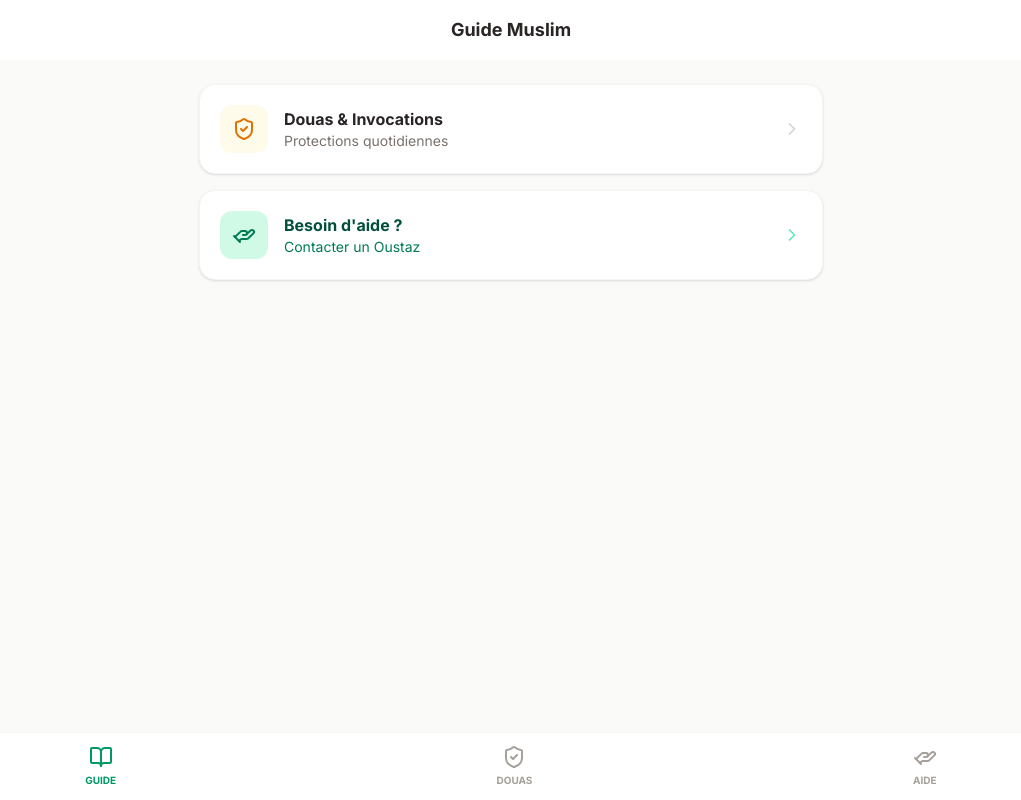
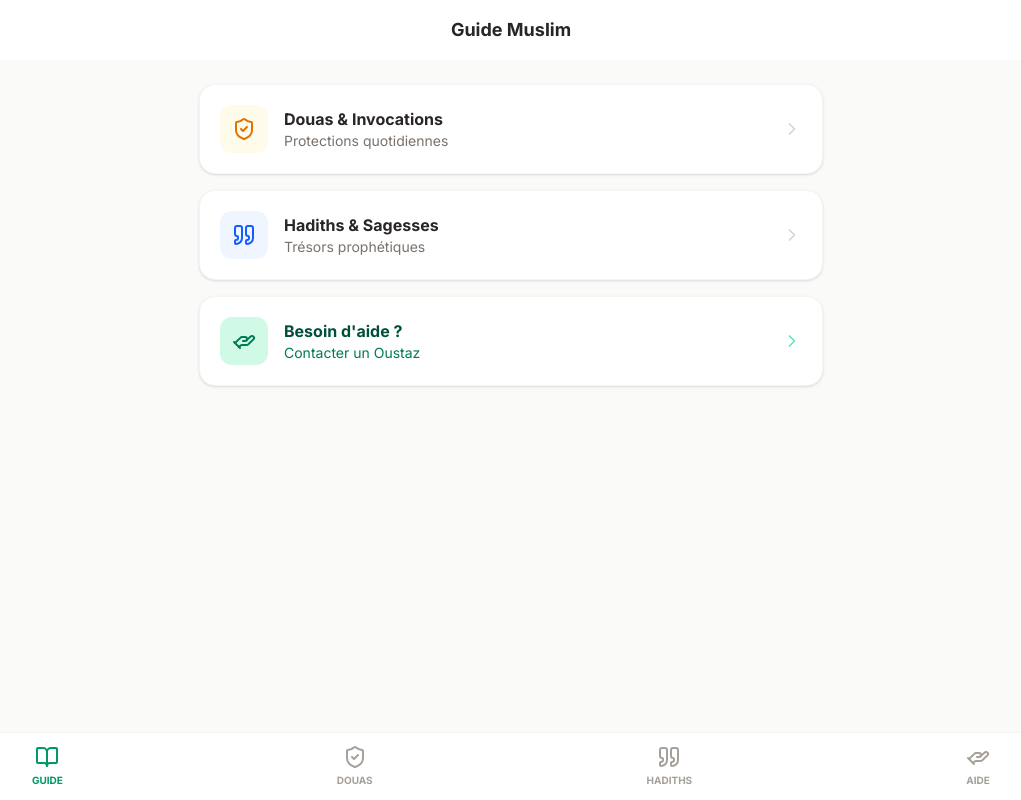
Before and after one commit to ibrahimakane2582447-create/Guide-, a React (Vite) app: page / in a window 1280 px wide. Both pictures are taken after a click on the button "Commencer mon guide". Shown: the whole page, without its empty margins (129-1150 px from the left). Built offline with nearby package versions, Linux system fonts and the light colour scheme.

Commit message:
feat: Introduce Hadiths view and disable user selection
Adds a new 'hadiths' view to the application.
Also, implements measures to prevent accidental context menu access and text selection on touch devices, improving user experience.

```diff
--- a/index.html
+++ b/index.html
@@ -2,7 +2,7 @@
 <html lang="en">
   <head>
     <meta charset="UTF-8" />
-    <meta name="viewport" content="width=device-width, initial-scale=1.0, maximum-scale=1.0, user-scalable=no" />
+    <meta name="viewport" content="width=device-width, initial-scale=1.0, maximum-scale=1.0, user-scalable=no, shrink-to-fit=no, viewport-fit=cover" />
     <title>My Google AI Studio App</title>
   </head>
   <body>
--- a/src/App.tsx
+++ b/src/App.tsx
@@ -12,7 +12,8 @@ import {
   Phone,
   MessageCircle,
   ChevronRight,
-  ArrowLeft
+  ArrowLeft,
+  Quote
 } from 'lucide-react';
 import { motion, AnimatePresence } from 'motion/react';
 
@@ -429,8 +430,8 @@ const Card = ({ children, onClick, className = "" }: { children: React.ReactNode
 );
 
 export default function App() {
-  const [view, setView] = useState<'welcome' | 'home' | 'douas' | 'help'>('welcome');
-  const [douaFilter, setDouaFilter] = useState<'all' | 'daily' | 'protection' | 'invocation' | 'lieux' | 'etudes' | 'transport' | 'hadith'>('all');
+  const [view, setView] = useState<'welcome' | 'home' | 'douas' | 'hadiths' | 'help'>('welcome');
+  const [douaFilter, setDouaFilter] = useState<'all' | 'daily' | 'protection' | 'invocation' | 'lieux' | 'etudes' | 'transport'>('all');
   const [welcomeQuote, setWelcomeQuote] = useState(WELCOME_QUOTES[0]);
 
   useEffect(() => {
@@ -450,7 +451,11 @@ export default function App() {
 
   if (view === 'welcome') {
     return (
-      <div className="min-h-screen bg-stone-50 flex flex-col items-center justify-center p-6 text-center">
+      <div
+        className="min-h-screen bg-stone-50 flex flex-col items-center justify-center p-6 text-center"
+        onContextMenu={(e) => e.preventDefault()}
+        onCopy={(e) => e.preventDefault()}
+      >
         <motion.div
           initial={{ opacity: 0, y: 20 }}
           animate={{ opacity: 1, y: 0 }}
@@ -479,7 +484,11 @@ export default function App() {
   }
 
   return (
-    <div className="min-h-screen bg-stone-50 pb-24">
+    <div
+      className="min-h-screen bg-stone-50 pb-24"
+      onContextMenu={(e) => e.preventDefault()}
+      onCopy={(e) => e.preventDefault()}
+    >
       {/* Header */}
       <header className="bg-white border-bottom border-stone-100 px-6 py-4 sticky top-0 z-10 flex items-center justify-between">
         {view !== 'home' ? (
@@ -492,6 +501,7 @@ export default function App() {
         <h2 className="text-lg font-bold text-stone-800">
           {view === 'home' && "Guide Muslim"}
           {view === 'douas' && "Douas & Invocations"}
+          {view === 'hadiths' && "Hadiths & Sagesses"}
           {view === 'help' && "Besoin d'aide"}
         </h2>
         <div className="w-10" />
@@ -518,6 +528,17 @@ export default function App() {
                 <ChevronRight className="text-stone-300 w-5 h-5" />
               </Card>
 
+              <Card onClick={() => setView('hadiths')} className="flex items-center gap-4">
+                <div className="w-12 h-12 bg-blue-50 rounded-xl flex items-center justify-center">
+                  <Quote className="text-blue-600 w-6 h-6" />
+                </div>
+                <div className="flex-1">
+                  <h3 className="font-bold text-stone-800">Hadiths & Sagesses</h3>
+                  <p className="text-sm text-stone-500">Trésors prophétiques</p>
+                </div>
+                <ChevronRight className="text-stone-300 w-5 h-5" />
+              </Card>
+
               <Card onClick={() => setView('help')} className="flex items-center gap-4 border-emerald-200 bg-emerald-50/30">
                 <div className="w-12 h-12 bg-emerald-100 rounded-xl flex items-center justify-center">
                   <HandHelping className="text-emerald-700 w-6 h-6" />
@@ -539,7 +560,7 @@ export default function App() {
               className="space-y-4"
             >
               <div className="flex gap-2 overflow-x-auto pb-2 no-scrollbar">
-                {['all', 'daily', 'protection', 'invocation', 'lieux', 'transport', 'etudes', 'hadith'].map((f) => (
+                {['all', 'daily', 'protection', 'invocation', 'lieux', 'transport', 'etudes'].map((f) => (
                   <button
                     key={f}
                     onClick={() => setDouaFilter(f as any)}
@@ -547,12 +568,12 @@ export default function App() {
                       douaFilter === f ? 'bg-amber-600 text-white shadow-md' : 'bg-white text-stone-500 border border-stone-100'
                     }`}
                   >
-                    {f === 'all' ? 'Tous' : f === 'lieux' ? 'Lieux' : f === 'etudes' ? 'Études & Examens' : f === 'hadith' ? 'Hadiths & Sagesses' : f === 'transport' ? 'Véhicules & Transport' : f.charAt(0).toUpperCase() + f.slice(1)}
+                    {f === 'all' ? 'Tous' : f === 'lieux' ? 'Lieux' : f === 'etudes' ? 'Études & Examens' : f === 'transport' ? 'Véhicules & Transport' : f.charAt(0).toUpperCase() + f.slice(1)}
                   </button>
                 ))}
               </div>
 
-              {DOUAS.filter(d => douaFilter === 'all' || d.category === douaFilter).map((doua) => (
+              {DOUAS.filter(d => d.category !== 'hadith' && (douaFilter === 'all' || d.category === douaFilter)).map((doua) => (
                 <div key={doua.id} className="bg-white p-6 rounded-2xl shadow-sm border border-stone-100">
                   <div className="flex justify-between items-start mb-4">
                     <h3 className="font-bold text-stone-800">{doua.title}</h3>
@@ -583,6 +604,50 @@ export default function App() {
                       <div className="pt-3 mt-4 border-t border-stone-50">
                         <p className="text-[11px] font-medium text-stone-400 uppercase tracking-wider text-right">
                           {doua.reporter}
+                        </p>
+                      </div>
+                    )}
+                  </div>
+                </div>
+              ))}
+            </motion.div>
+          )}
+
+          {view === 'hadiths' && (
+            <motion.div
+              key="hadiths"
+              initial={{ opacity: 0, x: 20 }}
+              animate={{ opacity: 1, x: 0 }}
+              className="space-y-4"
+            >
+              {DOUAS.filter(d => d.category === 'hadith').map((hadith) => (
+                <div key={hadith.id} className="bg-white p-6 rounded-2xl shadow-sm border border-stone-100">
+                  <div className="flex justify-between items-start mb-4">
+                    <h3 className="font-bold text-stone-800">{hadith.title}</h3>
+                    <span className="text-[10px] uppercase tracking-wider font-bold px-2 py-1 rounded-full bg-blue-50 text-blue-600">
+                      Hadith
+                    </span>
+                  </div>
+                  <p className="arabic-text text-2xl text-stone-900 mb-4 text-right leading-loose">{hadith.arabic}</p>
+                  <div className="h-px bg-stone-100 mb-4" />
+
+                  <div className="space-y-3">
+                    <div className="flex gap-2 items-start">
+                      <span className="text-[10px] font-bold text-stone-400 bg-stone-100 px-1.5 py-0.5 rounded uppercase mt-0.5">FR</span>
+                      <p className="text-stone-600 text-sm italic leading-relaxed flex-1">"{hadith.french}"</p>
+                    </div>
+
+                    {hadith.wolof && (
+                      <div className="flex gap-2 items-start pt-1">
+                        <span className="text-[10px] font-bold text-emerald-600 bg-emerald-50 px-1.5 py-0.5 rounded uppercase mt-0.5">WO</span>
+                        <p className="text-stone-600 text-sm italic leading-relaxed flex-1 text-emerald-900">"{hadith.wolof}"</p>
+                      </div>
+                    )}
+
+                    {hadith.reporter && (
+                      <div className="pt-3 mt-4 border-t border-stone-50">
+                        <p className="text-[11px] font-medium text-stone-400 uppercase tracking-wider text-right">
+                          {hadith.reporter}
                         </p>
                       </div>
                     )}
@@ -660,6 +725,10 @@ export default function App() {
           <ShieldCheck className="w-6 h-6" />
           <span className="text-[10px] font-bold uppercase">Douas</span>
         </button>
+        <button onClick={() => setView('hadiths')} className={`flex flex-col items-center gap-1 ${view === 'hadiths' ? 'text-emerald-600' : 'text-stone-400'}`}>
+          <Quote className="w-6 h-6" />
+          <span className="text-[10px] font-bold uppercase">Hadiths</span>
+        </button>
         <button onClick={() => setView('help')} className={`flex flex-col items-center gap-1 ${view === 'help' ? 'text-emerald-600' : 'text-stone-400'}`}>
           <HandHelping className="w-6 h-6" />
           <span className="text-[10px] font-bold uppercase">Aide</span>
--- a/src/index.css
+++ b/src/index.css
@@ -6,6 +6,16 @@
   --font-arabic: "Amiri", serif;
 }
 
+body {
+  -webkit-touch-callout: none; /* iOS Safari */
+  -webkit-user-select: none; /* Safari */
+  -khtml-user-select: none; /* Konqueror HTML */
+  -moz-user-select: none; /* Old versions of Firefox */
+  -ms-user-select: none; /* Internet Explorer/Edge */
+  user-select: none; /* Non-prefixed version, currently supported by Chrome, Edge, Opera and Firefox */
+  touch-action: pan-x pan-y; /* Disable pinch zoom, allows scrolling */
+}
+
 .arabic-text {
   font-family: var(--font-arabic);
   direction: rtl;
```
